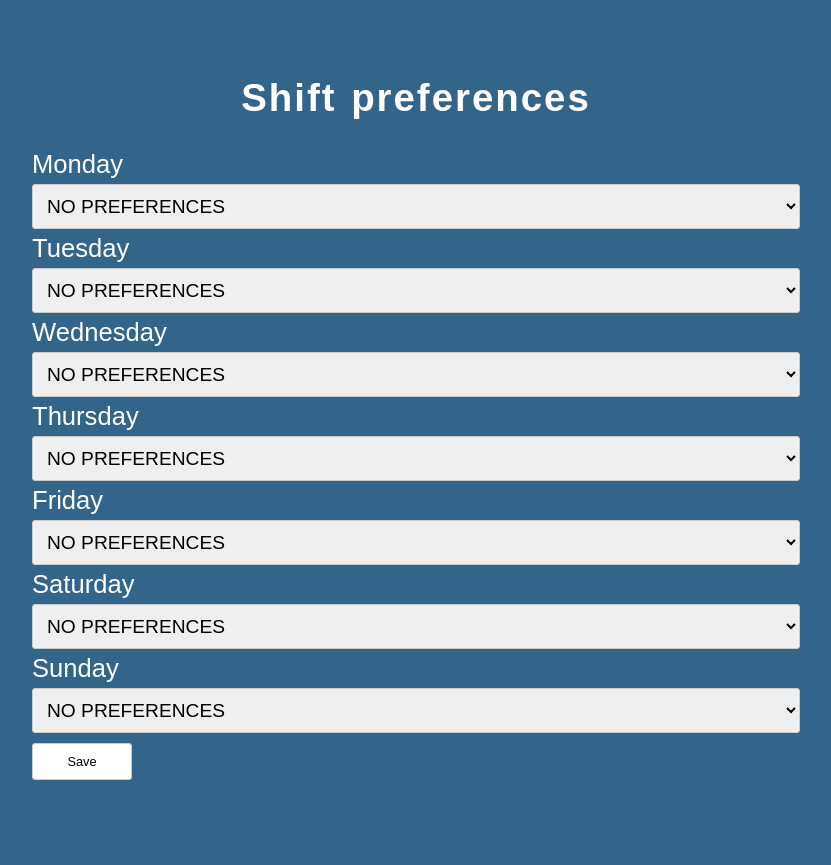
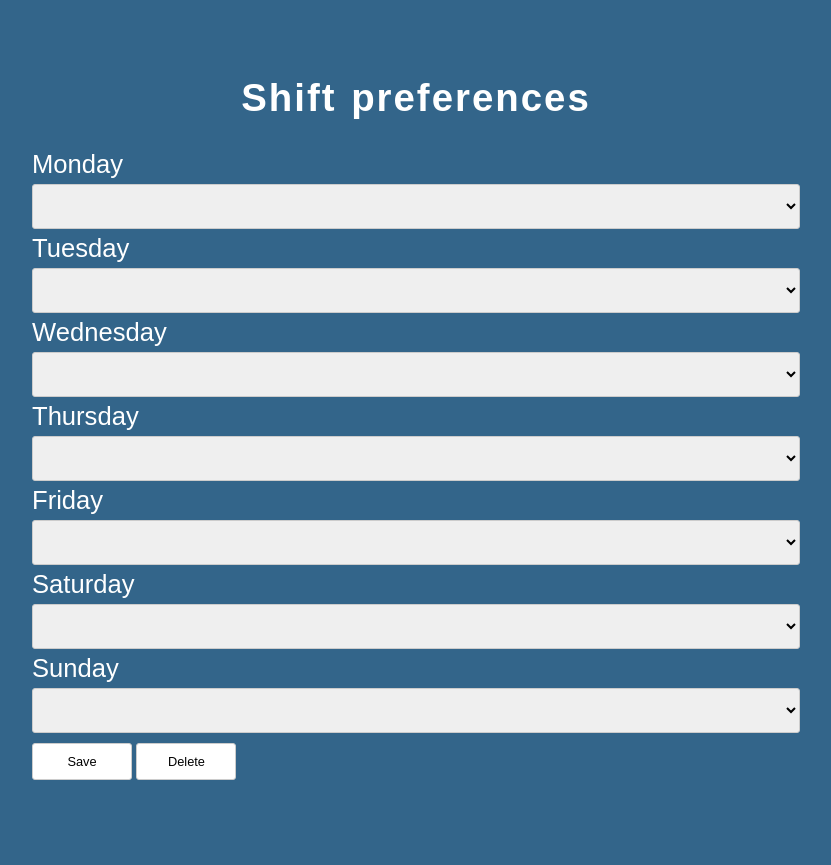
Before and after one commit to MHormes/S2CB-LAMN-software, a PHP site: page /employeePreferences.php in a window 1280 px wide. Shown: the part 169-1034 px from the top of the page, without its empty margins (224-1055 px from the left). Run offline with PHP 8.4, Linux system fonts and the light colour scheme; the visitor is signed in with stand-in values (Sample User, id 1); tables that the repository leaves empty or names only in its code hold one stand-in row (values such as "Sample post").

Commit message:
preference with delete button

```diff
--- a/LAMN-Webiste/PHP_PAGES/employeePreferences.php
+++ b/LAMN-Webiste/PHP_PAGES/employeePreferences.php
@@ -2,9 +2,10 @@
 session_start();
 include "../DatabaseConn/preferences_template.php";
 
+$user = $_SESSION['Username'];
+$empBSN = getBSN($user);
+
 if (isset($_POST['btnSave'])) {
-    $user = $_SESSION['Username'];
-    $empBSN = getBSN($user);
     $isPresent = preferencesPresent($empBSN);
 
     if($isPresent == true){
@@ -18,6 +19,14 @@ if (isset($_POST['btnSave'])) {
     addPreference('FRIDAY',  $empBSN, $_POST['fridayShifts']);
     addPreference('SATURDAY',  $empBSN, $_POST['saturdayShifts']);
     addPreference('SUNDAY',  $empBSN, $_POST['sundayShifts']);
+}
+
+if (isset($_POST['btnDelete'])) {
+    $isPresent = preferencesPresent($empBSN);
+
+    if($isPresent == true){
+    removePreferences($empBSN);
+    }
 }
 ?>
 
@@ -48,7 +57,7 @@ if (isset($_POST['btnSave'])) {
                     <div class="row">
                         <label for="monday">Monday</label>
                             <select name="mondayShifts" id="mondayShifts">
-                            <option value="NO PREFERENCES">NO PREFERENCES</option>
+                            <option value=""></option>
                             <option value="MORNING">MORNING</option>
                             <option value="AFTERNOON">AFTERNOON</option>
                             <option value="EVENING">EVENING</option>
@@ -57,7 +66,7 @@ if (isset($_POST['btnSave'])) {
                     <div class="row">
                         <label for="tuesday">Tuesday</label>
                             <select name="tuesdayShifts" id="tuesdayShifts">
-                            <option value="NO PREFERENCES">NO PREFERENCES</option>
+                            <option value=""></option>
                             <option value="MORNING">MORNING</option>
                             <option value="AFTERNOON">AFTERNOON</option>
                             <option value="EVENING">EVENING</option>
@@ -66,7 +75,7 @@ if (isset($_POST['btnSave'])) {
                     <div class="row">
                         <label for="wednesday">Wednesday</label>
                             <select name="wednesdayShifts" id="wednesdayShifts">
-                            <option value="NO PREFERENCES">NO PREFERENCES</option>
+                            <option value=""></option>
                             <option value="MORNING">MORNING</option>
                             <option value="AFTERNOON">AFTERNOON</option>
                             <option value="EVENING">EVENING</option>
@@ -75,7 +84,7 @@ if (isset($_POST['btnSave'])) {
                     <div class="row">
                         <label for="thursday">Thursday</label>
                             <select name="thursdayShifts" id="thursdayShifts">
-                            <option value="NO PREFERENCES">NO PREFERENCES</option>
+                            <option value=""></option>
                             <option value="MORNING">MORNING</option>
                             <option value="AFTERNOON">AFTERNOON</option>
                             <option value="EVENING">EVENING</option>
@@ -84,7 +93,7 @@ if (isset($_POST['btnSave'])) {
                     <div class="row">
                         <label for="friday">Friday</label>
                             <select name="fridayShifts" id="fridayShifts">
-                            <option value="NO PREFERENCES">NO PREFERENCES</option>
+                            <option value=""></option>
                             <option value="MORNING">MORNING</option>
                             <option value="AFTERNOON">AFTERNOON</option>
                             <option value="EVENING">EVENING</option>
@@ -93,7 +102,7 @@ if (isset($_POST['btnSave'])) {
                     <div class="row">
                         <label for="saturday">Saturday</label>
                             <select name="saturdayShifts" id="saturdayShifts">
-                            <option value="NO PREFERENCES">NO PREFERENCES</option>
+                            <option value=""></option>
                             <option value="MORNING">MORNING</option>
                             <option value="AFTERNOON">AFTERNOON</option>
                             <option value="EVENING">EVENING</option>
@@ -102,7 +111,7 @@ if (isset($_POST['btnSave'])) {
                     <div class="row">
                         <label for="sunday">Sunday</label>
                             <select name="sundayShifts" id="sundayShifts">
-                            <option value="NO PREFERENCES">NO PREFERENCES</option>
+                            <option value=""></option>
                             <option value="MORNING">MORNING</option>
                             <option value="AFTERNOON">AFTERNOON</option>
                             <option value="EVENING">EVENING</option>
@@ -111,6 +120,9 @@ if (isset($_POST['btnSave'])) {
                     <div class="row">
                         <input type="submit" value="Save" name="btnSave">
                     </div>
+                    <div class="row">
+                        <input type="submit" value="Delete" name="btnDelete">
+                    </div>
                 </form>
             </div>
         </section>
```
